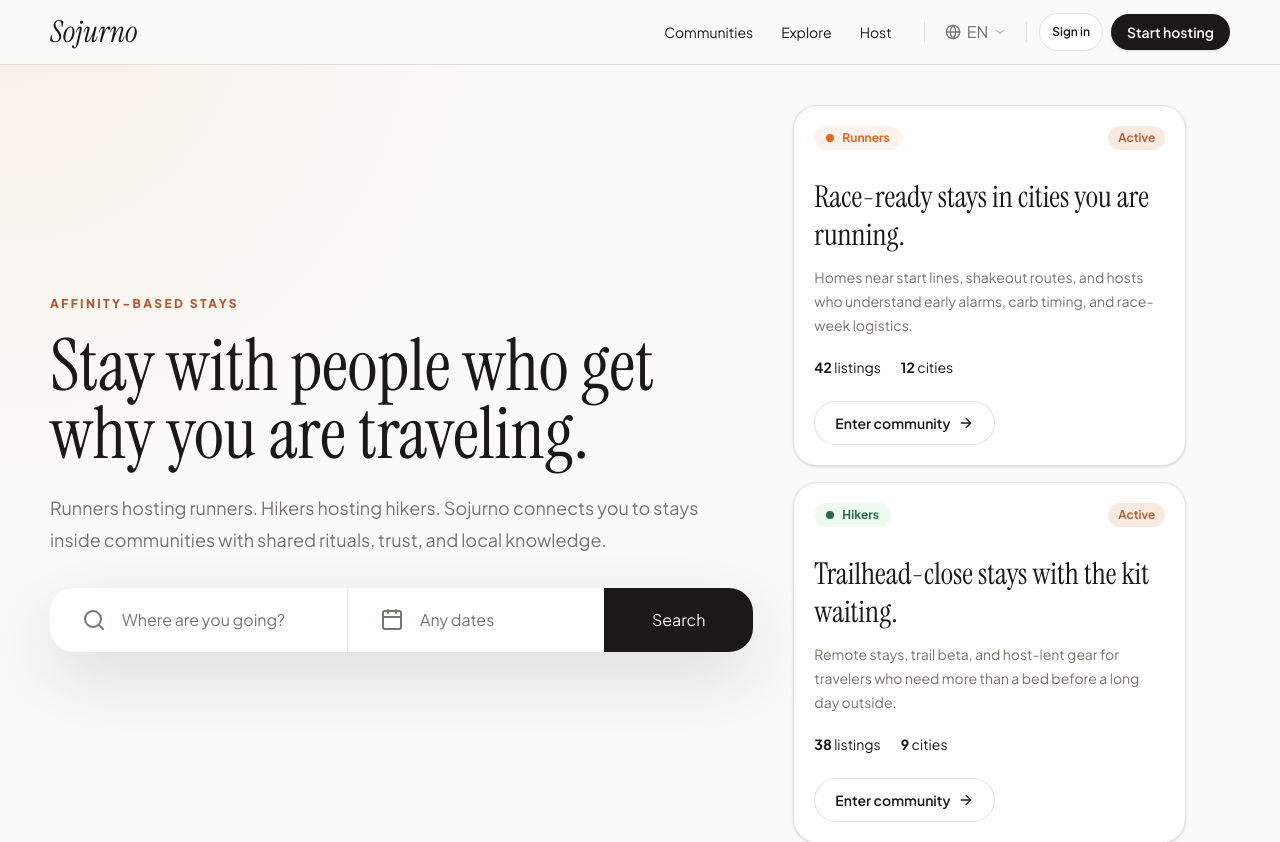
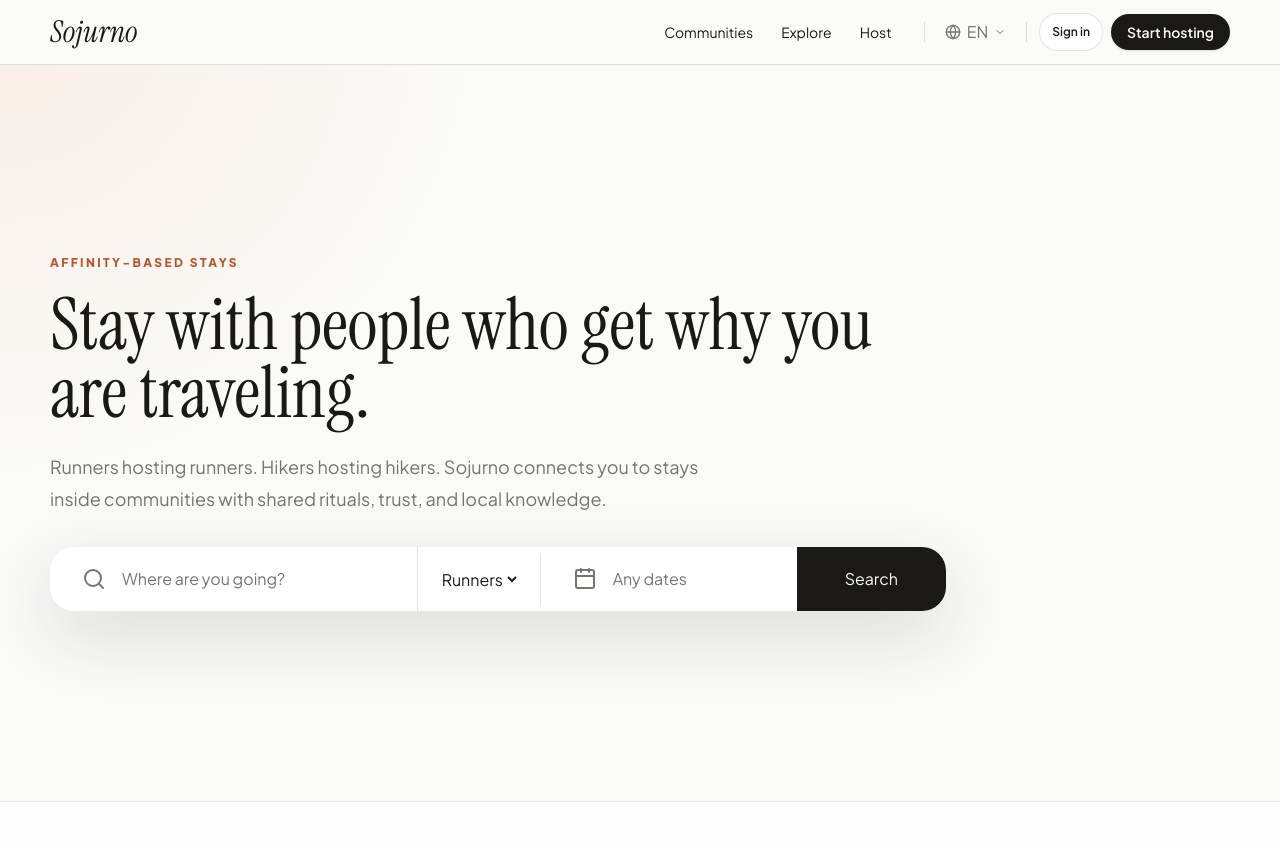
Before and after one commit to vinceang/sojurno, a React (Vite) app: page / in a window 1280 px wide. Shown: the top 842 px of the page. Built offline with nearby package versions, Linux system fonts and the light colour scheme.

Commit message:
feat: restore hero community selector

```diff
--- a/src/pages/LandingPage.tsx
+++ b/src/pages/LandingPage.tsx
@@ -1,6 +1,5 @@
 import { ArrowRight } from 'lucide-react'
 import { Link } from 'react-router-dom'
-import { CommunityCard } from '../components/CommunityCard'
 import { ListingCard } from '../components/ListingCard'
 import { SearchPanel } from '../components/SearchPanel'
 import { Button } from '../lib/Button'
@@ -13,19 +12,14 @@ export function LandingPage() {
 
   return (
     <>
-      <section className="sj-container grid min-h-[calc(100vh-4rem)] items-center gap-10 py-10 lg:grid-cols-[1fr_0.9fr]">
-        <div>
+      <section className="sj-container flex min-h-[calc(100vh-4rem)] items-center py-10">
+        <div className="w-full max-w-5xl">
           <p className="text-xs font-extrabold uppercase tracking-[0.2em] text-accent">{t('landing.eyebrow')}</p>
           <h1 className="sj-display mt-5 max-w-4xl text-6xl leading-[0.95] md:text-7xl">{t('landing.title')}</h1>
           <p className="mt-6 max-w-2xl text-lg leading-8 text-text-muted">{t('landing.body')}</p>
           <div className="mt-8">
-            <SearchPanel />
+            <SearchPanel showTenantSelect />
           </div>
-        </div>
-        <div className="grid gap-4">
-          {ACTIVE_TENANTS.map((tenant) => (
-            <CommunityCard key={tenant.id} tenant={tenant} />
-          ))}
         </div>
       </section>
 
```
